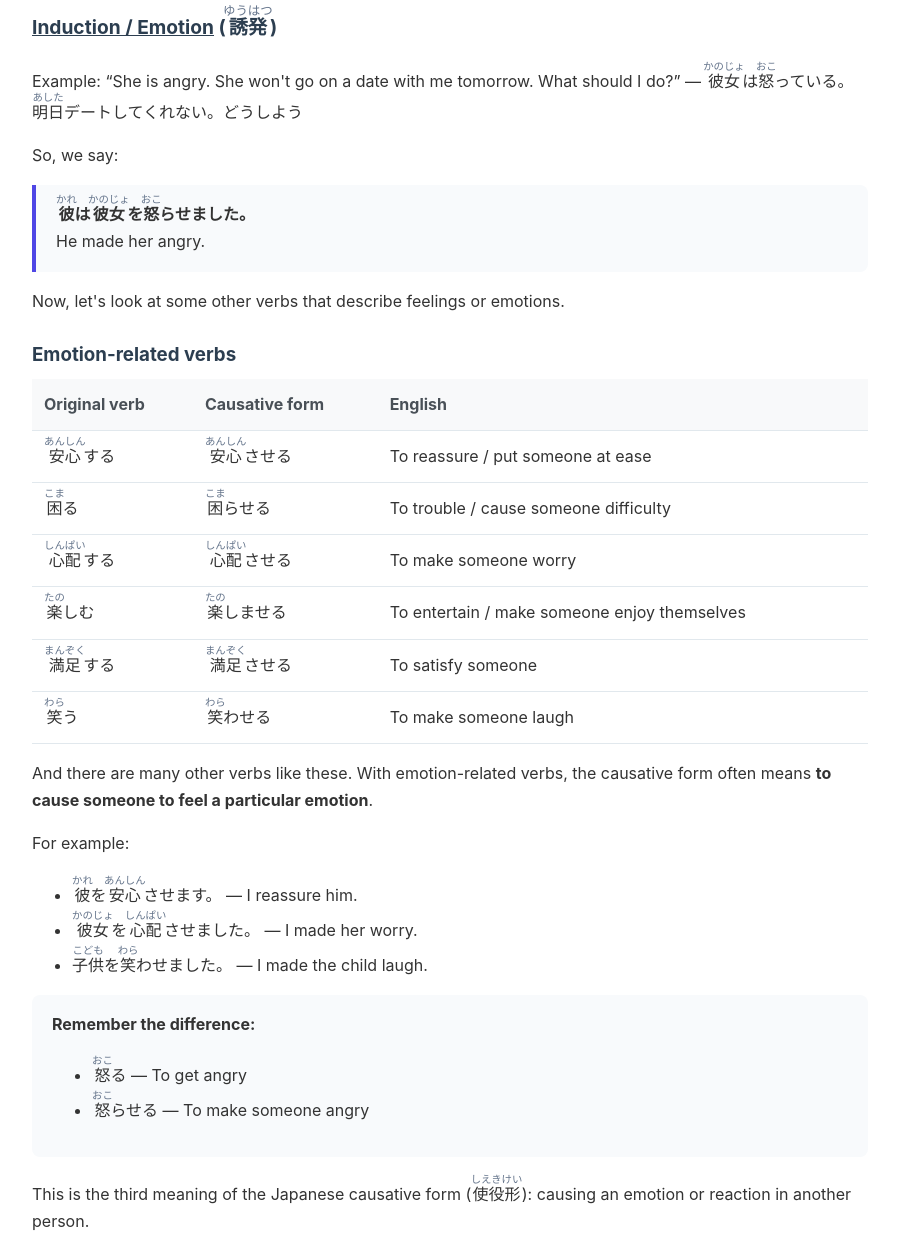
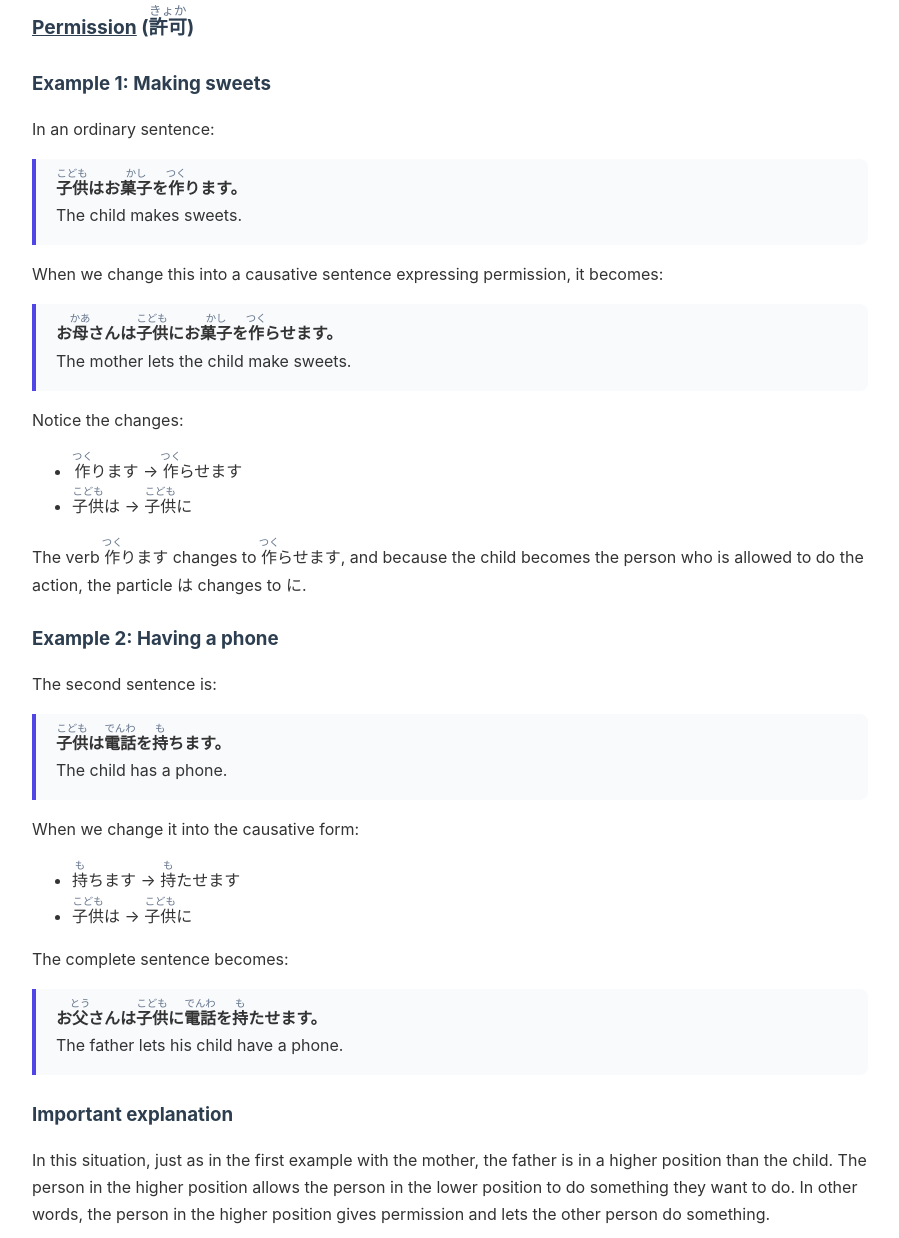
Before and after one commit to chaos-theory06/nihongo, a plain HTML site: page causative.html in a window 1280 px wide. Shown: the part 1242-2480 px from the top of the page, without its empty margins (190-1089 px from the left). Drawn offline with Linux system fonts and the light colour scheme.

Commit message:
Add permission causative examples
Co-authored-by: Copilot <223556219+Copilot@users.noreply.github.com>

```diff
--- a/causative.html
+++ b/causative.html
@@ -160,6 +160,35 @@
       <p>So, how do we say this in a sentence? What does the mother say to her son?</p>
       <p class="emotion-examples"><strong>お<ruby>母<rt>かあ</rt></ruby>さんは<ruby>息子<rt>むすこ</rt></ruby>にゲームをさせません。</strong></p>
     </section>
+    <section class="emotion-section" aria-labelledby="permission-title">
+      <h2 id="permission-title"><u>Permission</u> (<ruby>許可<rt>きょか</rt></ruby>)</h2>
+      <h3>Example 1: Making sweets</h3>
+      <p>In an ordinary sentence:</p>
+      <p class="emotion-examples"><strong><ruby>子供<rt>こども</rt></ruby>はお<ruby>菓子<rt>かし</rt></ruby>を<ruby>作<rt>つく</rt></ruby>ります。</strong><br>The child makes sweets.</p>
+      <p>When we change this into a causative sentence expressing permission, it becomes:</p>
+      <p class="emotion-examples"><strong>お<ruby>母<rt>かあ</rt></ruby>さんは<ruby>子供<rt>こども</rt></ruby>にお<ruby>菓子<rt>かし</rt></ruby>を<ruby>作<rt>つく</rt></ruby>らせます。</strong><br>The mother lets the child make sweets.</p>
+      <p>Notice the changes:</p>
+      <ul>
+        <li><ruby>作<rt>つく</rt></ruby>ります → <ruby>作<rt>つく</rt></ruby>らせます</li>
+        <li><ruby>子供<rt>こども</rt></ruby>は → <ruby>子供<rt>こども</rt></ruby>に</li>
+      </ul>
+      <p>The verb <ruby>作<rt>つく</rt></ruby>ります changes to <ruby>作<rt>つく</rt></ruby>らせます, and because the child becomes the person who is allowed to do the action, the particle は changes to に.</p>
+
+      <h3>Example 2: Having a phone</h3>
+      <p>The second sentence is:</p>
+      <p class="emotion-examples"><strong><ruby>子供<rt>こども</rt></ruby>は<ruby>電話<rt>でんわ</rt></ruby>を<ruby>持<rt>も</rt></ruby>ちます。</strong><br>The child has a phone.</p>
+      <p>When we change it into the causative form:</p>
+      <ul>
+        <li><ruby>持<rt>も</rt></ruby>ちます → <ruby>持<rt>も</rt></ruby>たせます</li>
+        <li><ruby>子供<rt>こども</rt></ruby>は → <ruby>子供<rt>こども</rt></ruby>に</li>
+      </ul>
+      <p>The complete sentence becomes:</p>
+      <p class="emotion-examples"><strong>お<ruby>父<rt>とう</rt></ruby>さんは<ruby>子供<rt>こども</rt></ruby>に<ruby>電話<rt>でんわ</rt></ruby>を<ruby>持<rt>も</rt></ruby>たせます。</strong><br>The father lets his child have a phone.</p>
+
+      <h3>Important explanation</h3>
+      <p>In this situation, just as in the first example with the mother, the father is in a higher position than the child. The person in the higher position allows the person in the lower position to do something they want to do. In other words, the person in the higher position gives permission and lets the other person do something.</p>
+      <p class="emotion-examples"><strong>やらせてあげます。</strong><br>This means: “I let them do it” or “I allow them to do it.”</p>
+    </section>
     <section class="emotion-section" aria-labelledby="emotion-title">
       <h2 id="emotion-title"><u>Induction / Emotion</u> (<ruby>誘発<rt>ゆうはつ</rt></ruby>)</h2>
       <p>Example: “She is angry. She won't go on a date with me tomorrow. What should I do?” — <span lang="ja"><ruby>彼女<rt>かのじょ</rt></ruby>は<ruby>怒<rt>おこ</rt></ruby>っている。<ruby>明日<rt>あした</rt></ruby>デートしてくれない。どうしよう</span></p>
```
